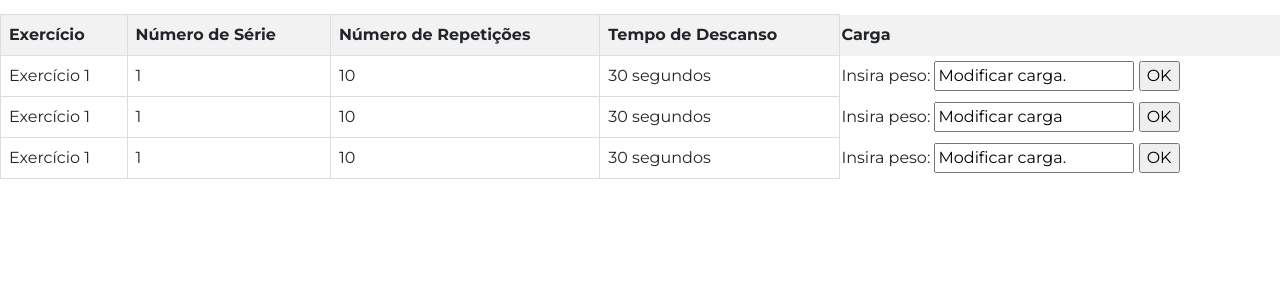
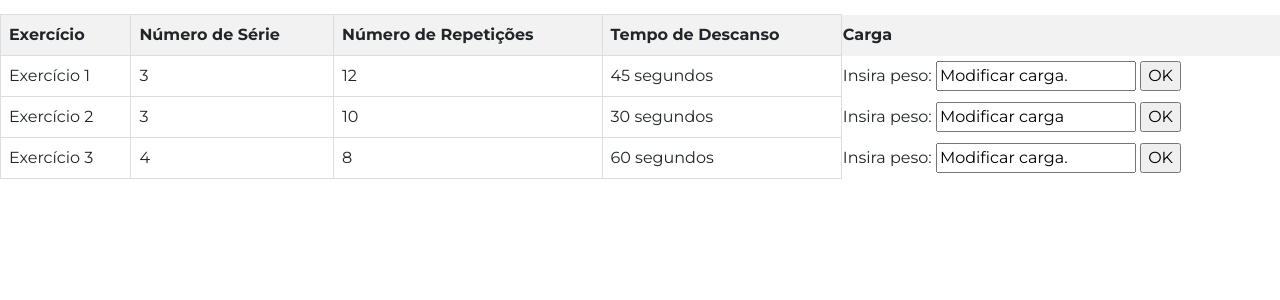
Before and after one commit to dan-albuquerque/fds-gymbro, a Django app: page /treino_selecionado/1 in a window 1280 px wide. Shown: the part 86-386 px from the top of the page. Run offline with Django 4.2, Linux system fonts and the light colour scheme; data comes from the database, SQL or seed files in the repository; some libraries are stand-ins or nearby versions.

Commit message:
ajeitando só uma besteirinha que fiz nos exercicios

```diff
--- a/templates/galeria/treino_selecionado.html
+++ b/templates/galeria/treino_selecionado.html
@@ -22,9 +22,9 @@
     </tr>
     <tr>
   <td style="border: 1px solid #ddd; padding: 8px;">Exercício 1</td>
-  <td style="border: 1px solid #ddd; padding: 8px;">1</td>
-  <td style="border: 1px solid #ddd; padding: 8px;">10</td>
-  <td style="border: 1px solid #ddd; padding: 8px;">30 segundos</td>
+  <td style="border: 1px solid #ddd; padding: 8px;">3</td>
+  <td style="border: 1px solid #ddd; padding: 8px;">12</td>
+  <td style="border: 1px solid #ddd; padding: 8px;">45 segundos</td>
   <td style ="...">
     <form action="/treino_selecionado/{{ treino.id }}" method="post">
       {% csrf_token %}
@@ -39,8 +39,8 @@
     {% endif %}
   </td>
 <tr>
-  <td style="border: 1px solid #ddd; padding: 8px;">Exercício 1</td>
-  <td style="border: 1px solid #ddd; padding: 8px;">1</td>
+  <td style="border: 1px solid #ddd; padding: 8px;">Exercício 2</td>
+  <td style="border: 1px solid #ddd; padding: 8px;">3</td>
   <td style="border: 1px solid #ddd; padding: 8px;">10</td>
   <td style="border: 1px solid #ddd; padding: 8px;">30 segundos</td>
   <td style ="...">
@@ -59,10 +59,10 @@
 </tr>
 
     <tr>
-  <td style="border: 1px solid #ddd; padding: 8px;">Exercício 1</td>
-  <td style="border: 1px solid #ddd; padding: 8px;">1</td>
-  <td style="border: 1px solid #ddd; padding: 8px;">10</td>
-  <td style="border: 1px solid #ddd; padding: 8px;">30 segundos</td>
+  <td style="border: 1px solid #ddd; padding: 8px;">Exercício 3</td>
+  <td style="border: 1px solid #ddd; padding: 8px;">4</td>
+  <td style="border: 1px solid #ddd; padding: 8px;">8</td>
+  <td style="border: 1px solid #ddd; padding: 8px;">60 segundos</td>
   <td style ="...">
     <form action="/treino_selecionado/{{ treino.id }}" method="post">
       {% csrf_token %}
```
